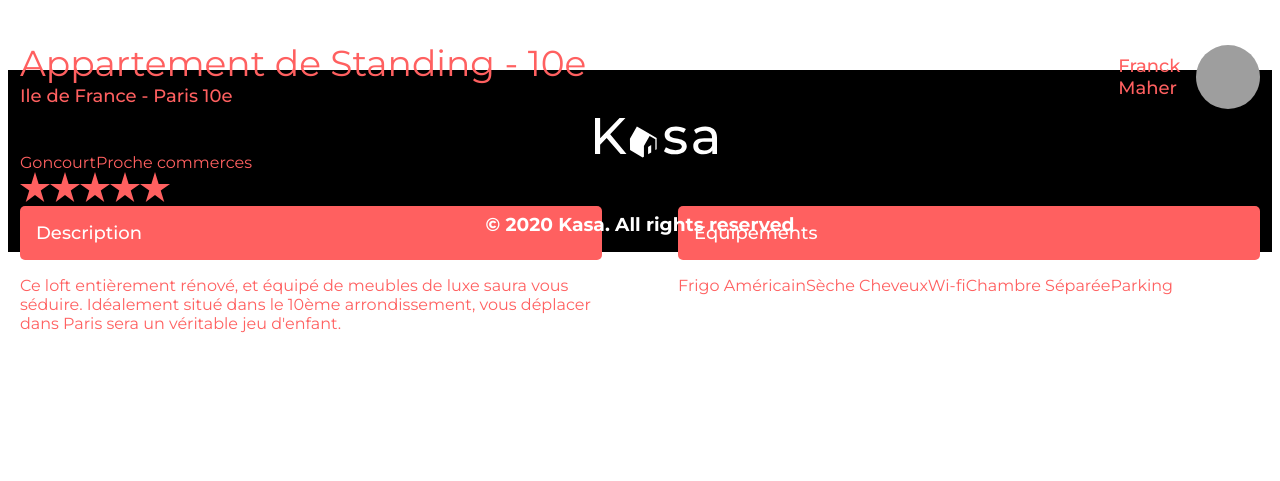
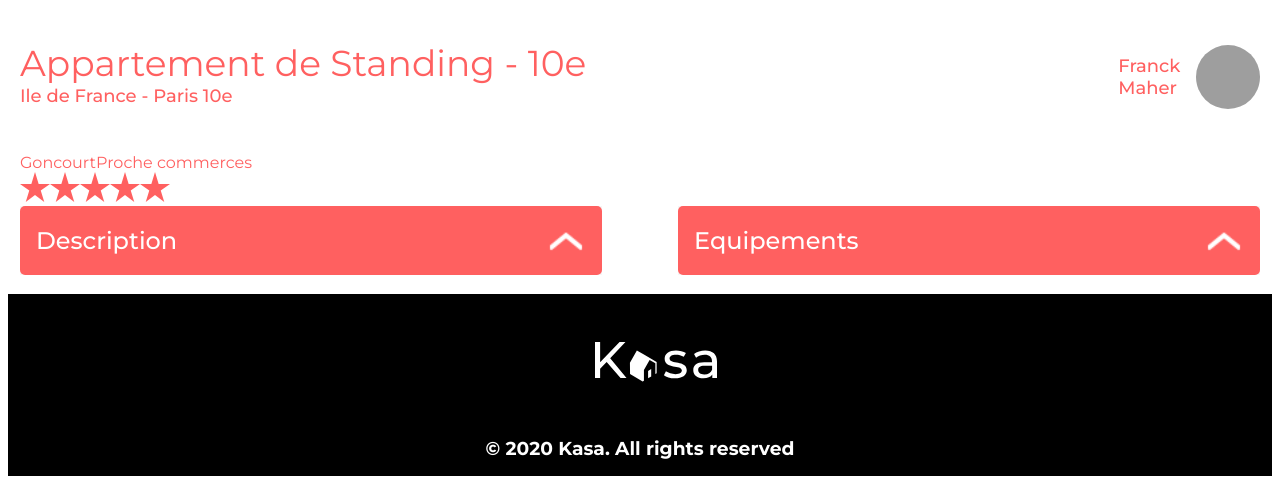
Before and after one commit to woengus/Developpez-une-application-Web-avec-React-et-React-Router, a React (Create React App) app: page /logement/0979876d in a window 1280 px wide. Shown: the part 679-1160 px from the top of the page. Before the commit the page ends 1028 px from the top, so only its background shows below. Built offline with nearby package versions, Linux system fonts and the light colour scheme; grey boxes are pictures that could not be loaded; a web font is replaced by a local one.

Commit message:
dropwdon logement fini

```diff
--- a/src/pages/Logement.js
+++ b/src/pages/Logement.js
@@ -1,6 +1,6 @@
 import React, { useEffect, useState } from "react";
 import { useNavigate, useParams } from "react-router-dom";
-
+import Dropdown from "../components/Dropdown";
 import Stars from "../components/Stars";
 import logements from "../logements.json";
 
@@ -118,13 +118,13 @@ const Logement = () => {
         </div>
 
         <div className="flex-logement">
-          <div className="description-full>">
-            <div className="description">Description</div>
-            <div className="description-logement">{logement.description}</div>
+          <div className="description-full">
+            <Dropdown title={"Description"} text={logement.description} />
           </div>
           <div className="equipements-full">
-            <div className="equipement">Equipements</div>
-            <div className="equipement-logement">{equipements}</div>
+            <div className="equipements-full">
+              <Dropdown title="Equipements" text={equipements} />
+            </div>
           </div>
         </div>
       </div>
--- a/src/styles/pages/logement.scss
+++ b/src/styles/pages/logement.scss
@@ -84,6 +84,10 @@
     display: flex;
 
 }
+.description-full{
+    width: 582px;
+
+}
 .description {
     background-color: #FF6060;
     color: white;
@@ -96,6 +100,10 @@
 .description-logement {
     width: 582px;
     margin-bottom:1rem ;
+}
+.equipements-full {
+    width: 582px;
+
 }
 .equipement {
     background-color: #FF6060;
@@ -113,3 +121,6 @@
 .logement {
     background-color: white;
 }
+.footer {
+    margin-top: 16rem;
+}
```
